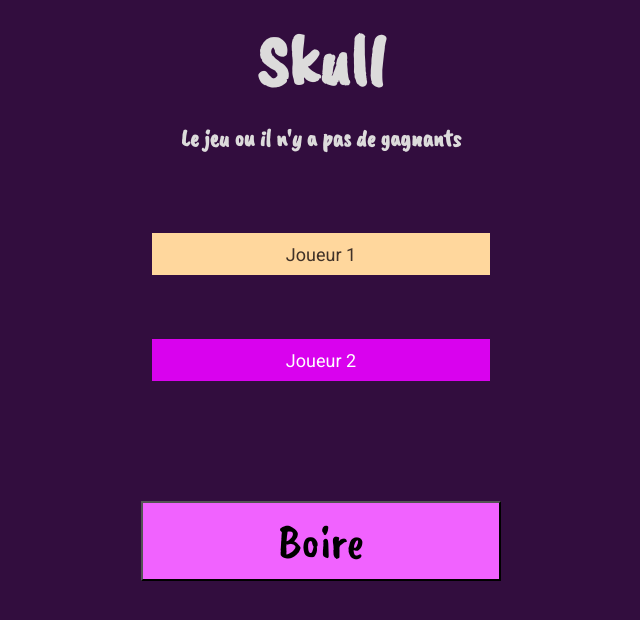
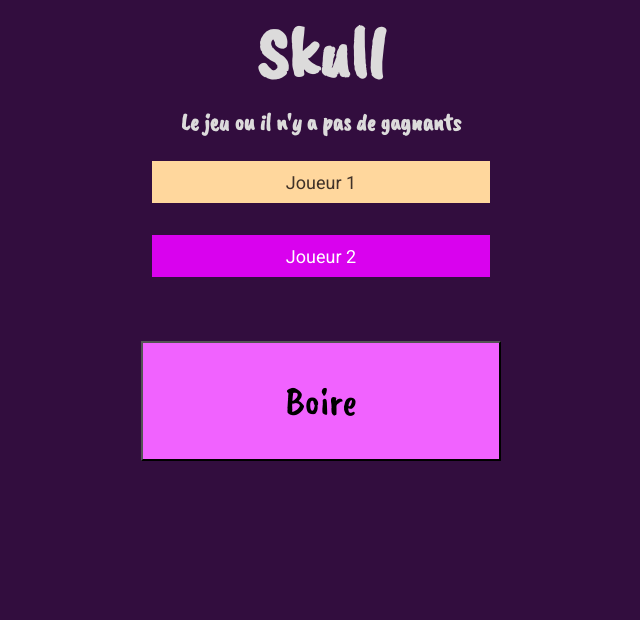
Before and after one commit to LucyJuza/skull, a website: page public/index.html in a window 1280 px wide. Shown: the whole page, without its empty margins (319-959 px from the left). Drawn offline with nearby package versions, Linux system fonts and the light colour scheme.

Commit message:
Layout fix

```diff
--- a/public/style.css
+++ b/public/style.css
@@ -18,12 +18,12 @@ h1,h2{
 }
 h1{
     font-size: 72px;
-    margin-top: 2vh;
-    margin-bottom: 2vh;
+    margin-top: 1vh;
+    margin-bottom: 1vh;
 }
 h2{
-    margin-top: 2vh;
-    margin-bottom: 10vh;
+    margin-top: 1vh;
+    margin-bottom: 3vh;
 }
 h3{
     font-family: 'Roboto', sans-serif;
@@ -37,7 +37,7 @@ h3{
 }
 .p1n{
     font-family: 'Roboto', sans-serif;
-    margin-bottom: 8vh;
+    margin-bottom: 4vh;
     outline-color: #D902EE;
     font-size: 18px;
     border: 0;
@@ -58,7 +58,7 @@ h3{
     text-align: center;
     width: 93%;
     height: 5vh;
-    margin-bottom: 15vh;
+    margin-bottom: 8vh;
     margin-right: auto;
     margin-left: auto;
 }
@@ -74,9 +74,9 @@ h3{
 }
 .drink{
     font-family: 'Caveat Brush';
-    font-size: 48px;
+    font-size: 2.5em;
     width: 100%;
-    height: 10vh;
+    height: 15vh;
     background-color: #F162FF;
     text-align: center;
 }
```
